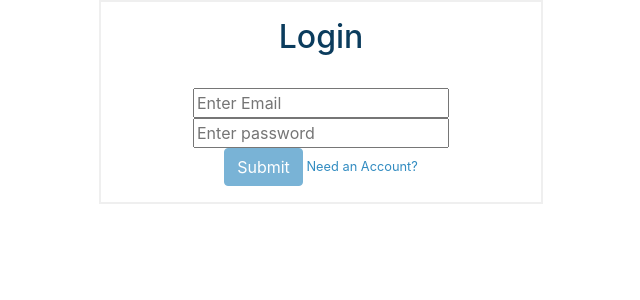
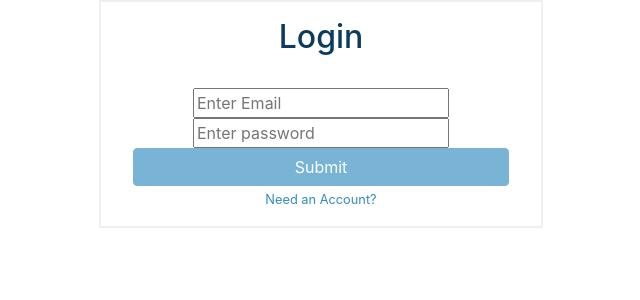
Before and after one commit to olaborde/chatApp, an Angular app: page /login in a window 1280 px wide. Shown: the top 300 px of the page, without its empty margins (319-959 px from the left). Built offline with nearby package versions, Linux system fonts and the light colour scheme.

Commit message:
quick style update

```diff
--- a/src/styles/styles.scss
+++ b/src/styles/styles.scss
@@ -1,3 +1,12 @@
 /* You can add global styles to this file, and also import other style files */
 @import 'variables';
 @import '../../node_modules/bootstrap/scss/bootstrap';
+
+
+body{
+  color: $secondary;
+}
+
+button {
+  width: 100%
+}
```
